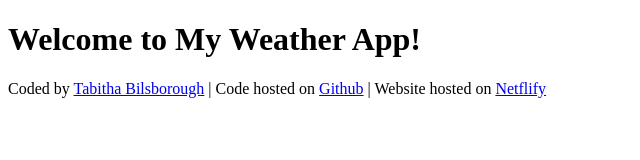
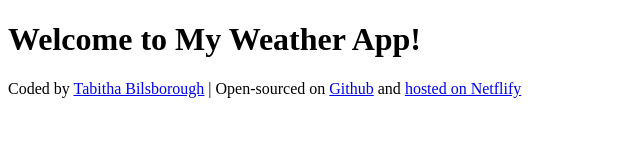
Before and after one commit to Tabitha-1/Weather-App-May-2025, a plain HTML site: page index.html in a window 1280 px wide. Shown: the whole page, without its empty margins (0-640 px from the left). Drawn offline with Linux system fonts and the light colour scheme.

Commit message:
Updated the footer content to improve verbiage

```diff
--- a/index.html
+++ b/index.html
@@ -1,18 +1,23 @@
 <!DOCTYPE html>
 <html lang="en">
+
 <head>
   <meta charset="UTF-8" />
   <meta name="viewport" content="width=device-width, initial-scale=1.0" />
   <title>Weather App - May 2025</title>
 </head>
+
 <body>
   <h1>Welcome to My Weather App!</h1>
   <footer>
     Coded by
-      <a href="https://github.com/Tabitha-1/" target="blank"> Tabitha Bilsborough</a> | Code hosted on
-      <a href="https://github.com/Tabitha-1/Weather-App-May-2025" target="blank">Github</a> |
-      Website hosted on
-      <a href="https://weather-app-may-2025.netlify.app/" target="blank">Netflify</a>
+    <a href="https://github.com/Tabitha-1/" target="blank">
+      Tabitha Bilsborough</a>
+    | Open-sourced on
+    <a href="https://github.com/Tabitha-1/Weather-App-May-2025" target="blank">Github</a>
+    and
+    <a href="https://weather-app-may-2025.netlify.app/" target="blank">hosted on Netflify</a>
   </footer>
 </body>
+
 </html>
```
Lines whose indentation alone changed are shown as unchanged.
